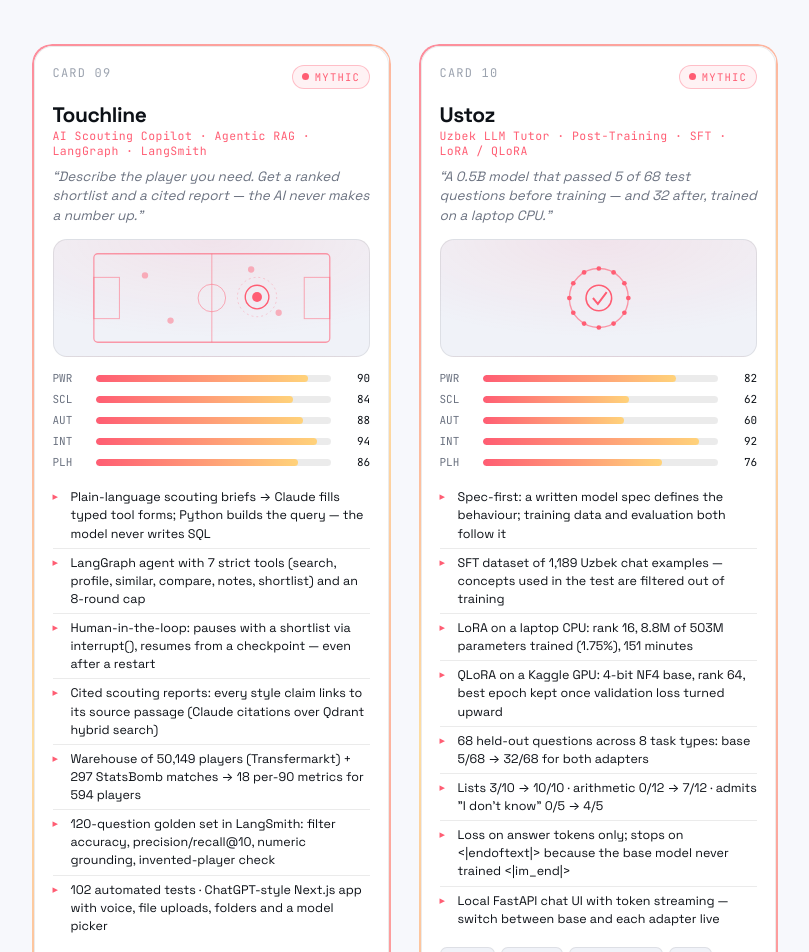
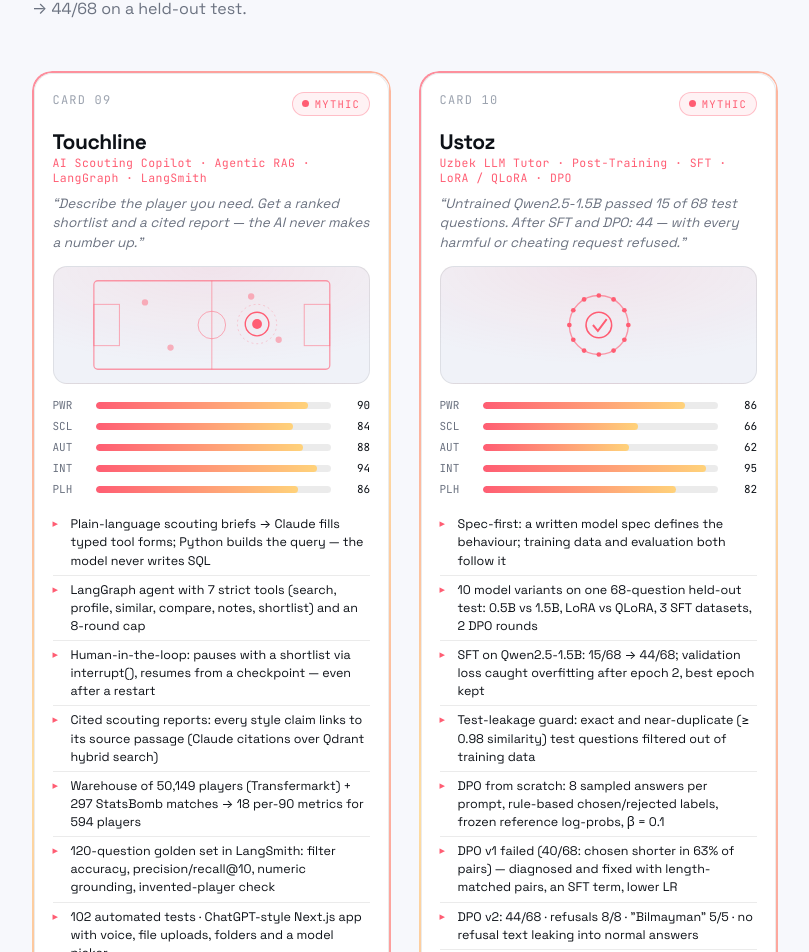
Before and after one commit to davronbek-malikov/Portfolio, a Next.js app: page / in a window 1280 px wide. Shown: the part 1256-2208 px from the top of the page, without its empty margins (42-851 px from the left). Built offline with nearby package versions, Linux system fonts and the light colour scheme.

Commit message:
feat: update Ustoz with SFT v3 and DPO v2 results
- Card, About entry and homepage blurb: Qwen2.5-1.5B, 10 model variants, 15/68 -> 44/68, DPO v1 failure analysis and v2 fix
- CV (English and Uzbek .tex): rewritten Ustoz project block

```diff
--- a/app/page.jsx
+++ b/app/page.jsx
@@ -66,7 +66,7 @@ export default function Home() {
               <strong>Touchline</strong> — an AI scouting copilot: a Claude agent orchestrated with LangGraph
               searches 50,000 players through typed tools, pauses for the scout to approve a shortlist, and
               writes reports where every claim is cited, all traced and evaluated in LangSmith.{" "}
-              <strong>Ustoz</strong> — an Uzbek LLM tutor post-trained from Qwen2.5 with SFT, LoRA and QLoRA.
+              <strong>Ustoz</strong> — an Uzbek LLM tutor post-trained from Qwen2.5 with SFT, LoRA/QLoRA and DPO: 15/68 → 44/68 on a held-out test.
             </p>
           </Reveal>
           <div className="showcase-grid">
--- a/data/projects.js
+++ b/data/projects.js
@@ -257,22 +257,22 @@ export const llmProjects = [
     n: "10",
     title: "Ustoz",
     rarity: "mythic",
-    cls: "Uzbek LLM Tutor · Post-Training · SFT · LoRA / QLoRA",
-    flavor: "A 0.5B model that passed 5 of 68 test questions before training — and 32 after, trained on a laptop CPU.",
+    cls: "Uzbek LLM Tutor · Post-Training · SFT · LoRA / QLoRA · DPO",
+    flavor: "Untrained Qwen2.5-1.5B passed 15 of 68 test questions. After SFT and DPO: 44 — with every harmful or cheating request refused.",
     motif: "forge",
     group: "llm",
-    stats: { PWR: 82, SCL: 62, AUT: 60, INT: 92, PLH: 76 },
+    stats: { PWR: 86, SCL: 66, AUT: 62, INT: 95, PLH: 82 },
     abilities: [
       "Spec-first: a written model spec defines the behaviour; training data and evaluation both follow it",
-      "SFT dataset of 1,189 Uzbek chat examples — concepts used in the test are filtered out of training",
-      "LoRA on a laptop CPU: rank 16, 8.8M of 503M parameters trained (1.75%), 151 minutes",
-      "QLoRA on a Kaggle GPU: 4-bit NF4 base, rank 64, best epoch kept once validation loss turned upward",
-      "68 held-out questions across 8 task types: base 5/68 → 32/68 for both adapters",
-      "Lists 3/10 → 10/10 · arithmetic 0/12 → 7/12 · admits \"I don't know\" 0/5 → 4/5",
-      "Loss on answer tokens only; stops on <|endoftext|> because the base model never trained <|im_end|>",
-      "Local FastAPI chat UI with token streaming — switch between base and each adapter live",
+      "10 model variants on one 68-question held-out test: 0.5B vs 1.5B, LoRA vs QLoRA, 3 SFT datasets, 2 DPO rounds",
+      "SFT on Qwen2.5-1.5B: 15/68 → 44/68; validation loss caught overfitting after epoch 2, best epoch kept",
+      "Test-leakage guard: exact and near-duplicate (≥ 0.98 similarity) test questions filtered out of training data",
+      "DPO from scratch: 8 sampled answers per prompt, rule-based chosen/rejected labels, frozen reference log-probs, β = 0.1",
+      "DPO v1 failed (40/68: chosen shorter in 63% of pairs) — diagnosed and fixed with length-matched pairs, an SFT term, lower LR",
+      "DPO v2: 44/68 · refusals 8/8 · \"Bilmayman\" 5/5 · no refusal text leaking into normal answers",
+      "FastAPI chat UI with token streaming and live model switching; Docker image for a Hugging Face Space",
     ],
-    stack: ["Python", "PyTorch", "Hugging Face", "PEFT", "LoRA/QLoRA", "bitsandbytes", "FastAPI", "Kaggle"],
+    stack: ["Python", "PyTorch", "Hugging Face", "PEFT", "LoRA/QLoRA", "DPO", "bitsandbytes", "FastAPI", "Kaggle"],
     status: { state: "proven", label: "CODE ON GITHUB" },
     links: { github: "https://github.com/davronbek-malikov/Post_Training" },
   },
```
Also changed, not shown: app/about/page.jsx (+6 -6 lines), 1 other file (tests, documents, lock files or other folders).
